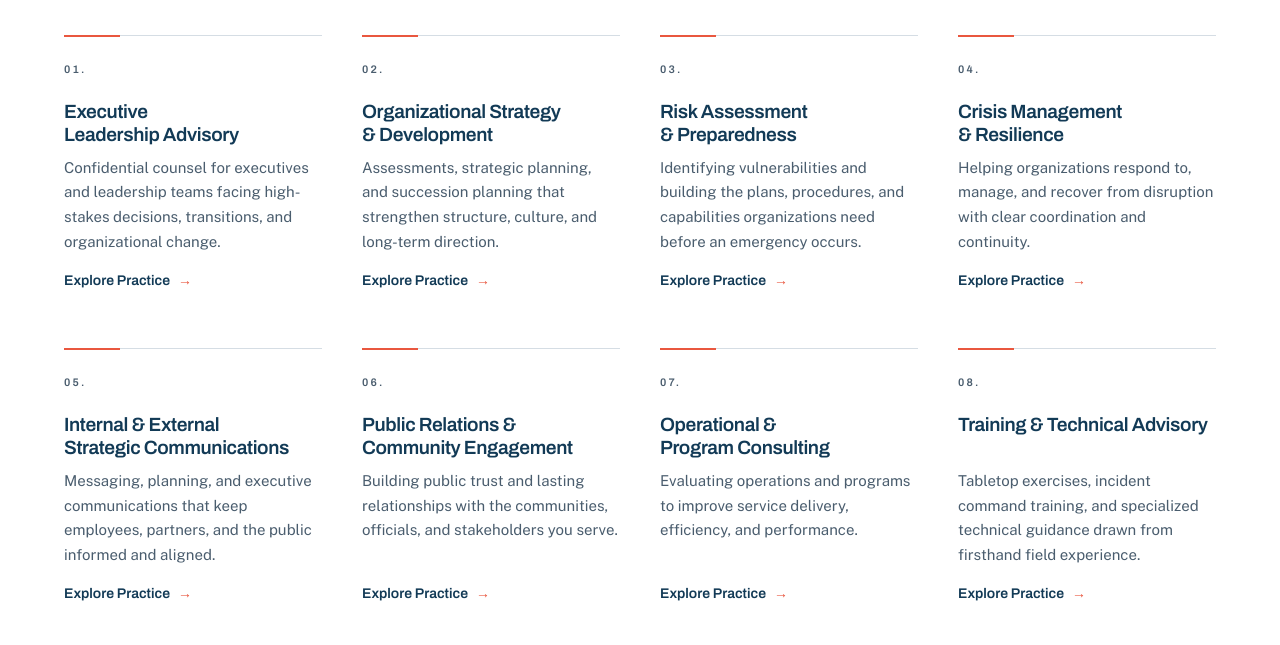
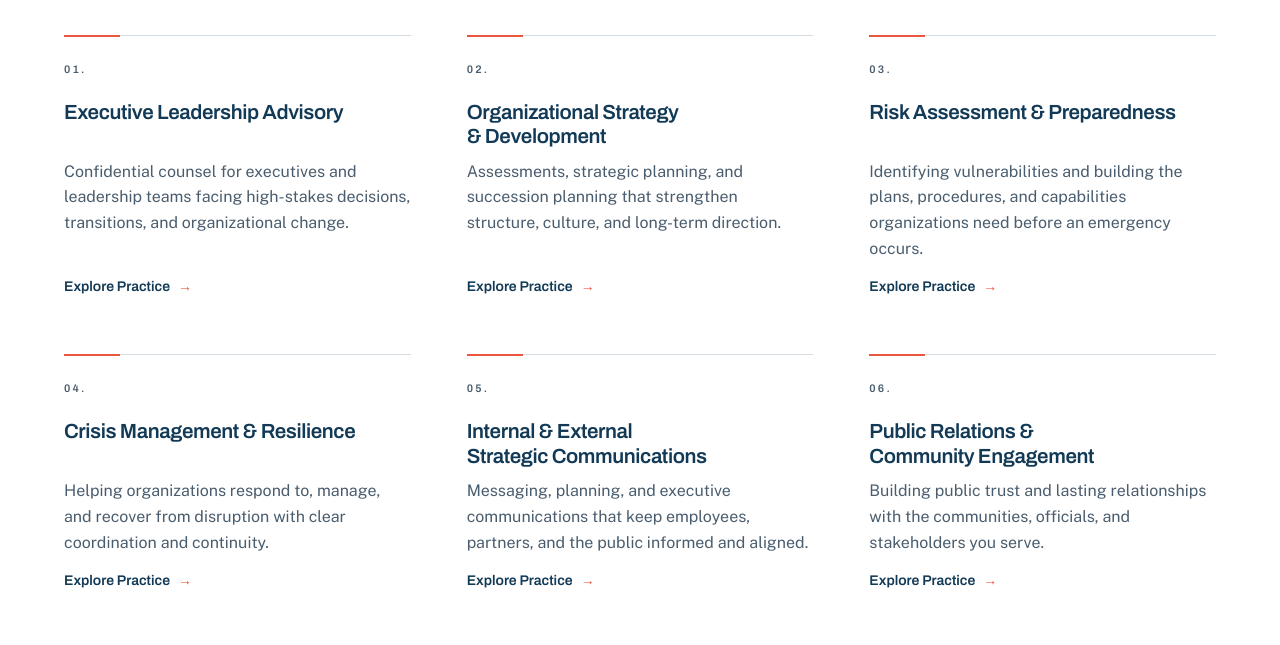
Before and after one commit to hsojatkinson/arrc-website, a plain HTML site: page services.html in a window 1280 px wide. Shown: the part 660-1305 px from the top of the page. Drawn offline with nearby package versions, Linux system fonts and the light colour scheme.

Commit message:
Services: practice areas three across (draft)
Co-Authored-By: Claude Opus 5.5 <noreply@anthropic.com>
Claude-Session: https://claude.ai/code/session_01UpzpEZnXMYZxrr87v8XkbN

```diff
--- a/services.html
+++ b/services.html
@@ -344,21 +344,21 @@ footer .wrap{padding-block:64px 40px}
 .practices-head{display:grid;grid-template-columns:minmax(0,6fr) minmax(0,6fr);gap:72px;align-items:end}
 .practices-head h2{font-size:clamp(30px,3.2vw,44px);letter-spacing:-0.03em;line-height:1.08;color:var(--head)}
 .practices-head p{margin:0;font-size:18px;line-height:1.7;color:var(--fg-soft);max-width:48ch}
-.practice-grid{display:grid;grid-template-columns:repeat(4,minmax(0,1fr));column-gap:40px;row-gap:56px;margin-top:56px}
+.practice-grid{display:grid;grid-template-columns:repeat(3,minmax(0,1fr));column-gap:56px;row-gap:56px;margin-top:56px}
 .practice{position:relative;display:grid;grid-row:span 4;grid-template-rows:subgrid;row-gap:0;align-content:start;padding-top:24px;border-top:1px solid var(--line);scroll-margin-top:110px;min-width:0}
 .practice::before{content:"";position:absolute;left:0;top:-1px;width:56px;height:2px;background:var(--coral);transition:width .35s ease}
 .practice:hover::before{width:112px}
 .practice-num{display:block;font-family:var(--display);font-stretch:118%;font-weight:600;font-size:11px;letter-spacing:.2em;color:var(--fg-soft)}
-.practice h3{margin-top:12px;font-size:clamp(19px,1.5vw,21px);font-weight:600;letter-spacing:-0.02em;line-height:1.2;color:var(--head)}
+.practice h3{margin-top:12px;font-size:clamp(19px,1.6vw,22px);font-weight:600;letter-spacing:-0.02em;line-height:1.2;color:var(--head)}
 .practice h3 a{color:inherit;text-decoration:none}
-.practice p{margin-top:10px;font-size:15px;line-height:1.65;color:var(--fg-soft);max-width:48ch}
+.practice p{margin-top:10px;font-size:16px;line-height:1.6;color:var(--fg-soft);max-width:40ch}
 .practice-link{justify-self:start;align-self:start;display:inline-flex;align-items:center;gap:8px;margin-top:14px;font-family:var(--display);font-weight:600;font-size:14px;color:var(--head);text-decoration:none}
 .practice-link .arr{color:var(--coral);transition:transform .2s}
 .practice-link[href]:hover .arr{transform:translateX(4px)}
 .practice h3 a[href]:hover{color:var(--coral)}
 .practice a:not([href]){cursor:default}
 
-@media (max-width:1180px) and (min-width:961px){.practice-grid{grid-template-columns:repeat(2,minmax(0,1fr));column-gap:56px}}
+@media (max-width:1100px) and (min-width:961px){.practice-grid{column-gap:40px}}
 /* Closing CTA (matches homepage) */
 .close{position:relative;overflow:hidden;background:var(--navy);color:#fff;padding-block:112px}
 .close::after{content:"";position:absolute;inset:0 0 0 40%;background:repeating-linear-gradient(118deg,rgba(255,255,255,.06) 0 1px,transparent 1px 16px),linear-gradient(90deg,transparent,rgba(43,90,128,.5));-webkit-mask-image:linear-gradient(90deg,transparent,#000 75%);mask-image:linear-gradient(90deg,transparent,#000 75%);pointer-events:none}
```
